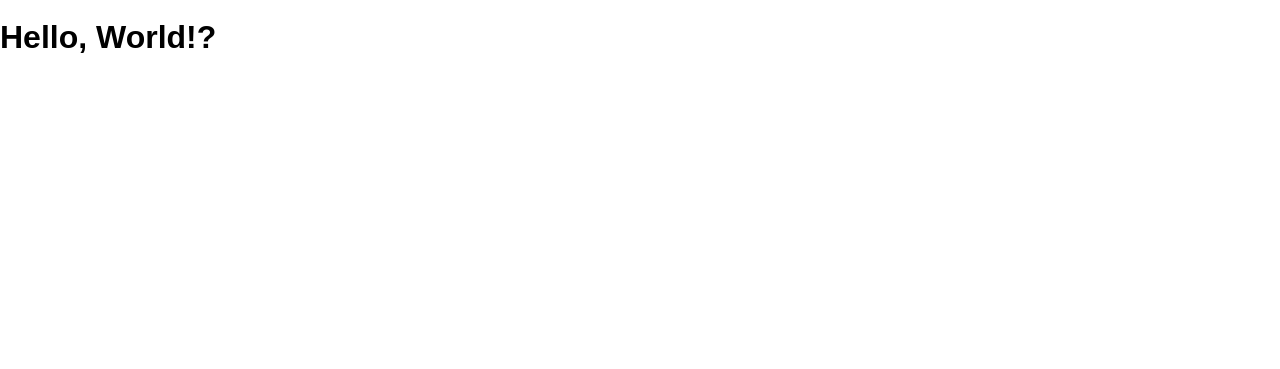
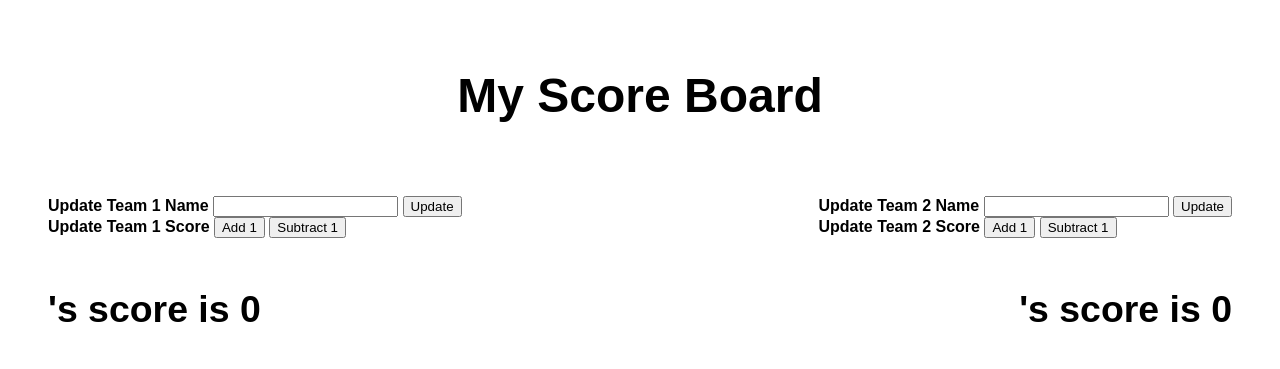
Before and after one commit to JamesEnoch89/day-1, a website: page public/index.html in a window 1280 px wide. Drawn offline with nearby package versions, Linux system fonts and the light colour scheme.

Commit message:
finished explorer ang version

```diff
--- a/package.json
+++ b/package.json
@@ -2,7 +2,7 @@
   "private": true,
   "scripts": {
     "deploy": "surge ./public --domain day-1.jenoch.surge.sh",
-    "start": "browser-sync start --server 'public' --files 'public'"
+    "start": "browser-sync start --server --startPath public --files public"
   },
   "dependencies": {
     "browser-sync": "^2.23.6",
--- a/public/index.html
+++ b/public/index.html
@@ -1,13 +1,65 @@
 <!DOCTYPE html>
 <html>
-  <head lang="en">
-    <meta charset="UTF-8">
-    <meta name="viewport" content="width=device-width, initial-scale=1">
-    <title>ScoreBoardAng</title>
-    <link rel="stylesheet" href="/screen.css">
-  </head>
-  <body>
-    <h1>Hello, World!</h1>
-    <script src="/main.js" charset="utf-8"></script>
-  </body>
+
+<head lang="en">
+  <meta charset="UTF-8">
+  <meta name="viewport" content="width=device-width, initial-scale=1">
+  <title>TeamScore</title>
+  <link rel="stylesheet" href="./screen.css">
+</head>
+
+<body ng-app="scoreBoardPage" ng-controller="mainController">
+  <section class="header">
+    <h1>My Score Board</h1>
+  </section>
+
+  <section class="team-container">
+    <section>
+      <h2>{{renamedteam1}}</h2>
+    </section>
+    <section class="team-two-name">
+      <h2>{{renamedteam2}}</h2>
+    </section>
+  </section>
+
+
+
+  <section class="name-update-container">
+    <section class="team-one-info">
+      <span>Update Team 1 Name</span>
+      <input type="text" ng-model="rename1">
+      <button ng-click="updatet1()">Update</button>
+      <br> Update Team 1 Score
+      <button ng-click="t1add1()">Add 1</button>
+      <button ng-click="t1sub1()">Subtract 1</button>
+    </section>
+
+    <section class="team-two-info">
+      <span>Update Team 2 Name</span>
+      <input type="text" name="" id="" ng-model="rename2">
+      <button ng-click="updatet2()">Update</button>
+      <br> Update Team 2 Score
+      <button ng-click="t2add1()">Add 1</button>
+      <button ng-click="t2sub1()">Subtract 1</button>
+    </section>
+  </section>
+
+<section class="score-update-container">
+  <section class="team1scoreContainer">
+    <h1>{{renamedTeam1}}'s score is {{teamOneScore}}</h1>
+  </section>
+
+  <section class="team2scoreContainer">
+    <h1>{{renamedTeam2}}'s score is  {{teamTwoScore}}</h1>
+  </section>
+</section>
+
+
+
+
+
+  <script src="//ajax.googleapis.com/ajax/libs/angularjs/1.6.9/angular.min.js"></script>
+  <script src="./main.js" charset="utf-8"></script>
+</body>
+
 </html>
--- a/public/main.js
+++ b/public/main.js
@@ -1,5 +1,86 @@
-const main = () => {
-  document.querySelector('h1').textContent += '?'
-}
+angular.
+  module("scoreBoardPage", [])
+  .controller("mainController", ($scope) => {
+    $scope.renamedTeam1 = "";
+    $scope.updatet1 = () => {
+      console.log("button was clicked")
+      $scope.renamedTeam1 = $scope.rename1;
+      console.log($scope.renamedTeam1)
+    }
+    $scope.renamedTeam2 = "";
+    $scope.updatet2 = () => {
+      console.log("button was clicked")
+      $scope.renamedTeam2 = $scope.rename2;
+      console.log($scope.renamedTeam2)
+    }
+    $scope.teamOneScore = 0;
+    $scope.t1add1 = () => {
+      $scope.teamOneScore = $scope.teamOneScore + 1;
+    }
+    $scope.teamOneScore = 0;
+    $scope.t1sub1 = () => {
+      $scope.teamOneScore = $scope.teamOneScore -= 1;
+    }
+    $scope.teamOneScore = 0;
+    $scope.t1add1 = () => {
+      $scope.teamOneScore = $scope.teamOneScore + 1;
+    }
+    $scope.teamOneScore = 0;
+    $scope.t1sub1 = () => {
+      $scope.teamOneScore = $scope.teamOneScore -= 1;
+    }
+    $scope.teamTwoScore = 0;
+    $scope.t2add1 = () => {
+      $scope.teamTwoScore = $scope.teamTwoScore + 1;
+    }
+    $scope.teamTwoScore = 0;
+    $scope.t2sub1 = () => {
+      $scope.teamOneScore = $scope.teamTwoScore -= 1;
+    }
+  })
 
-document.addEventListener('DOMContentLoaded', main)
+
+    // let total1 = 0;
+    // let total2 = 0;
+    // console.log(total1);
+
+    // const t1add1 = () => {
+    //   total1++;
+    //   console.log(total1)
+    //   const teamscore1 = document.querySelector(".teamonescore");
+    //   teamscore1.textContent = total1;
+    // }
+
+    // const t2add1 = () => {
+    //   total2++;
+    //   console.log(total1)
+    //   const teamscore2 = document.querySelector(".teamtwoscore");
+    //   teamscore2.textContent = total2;
+    // }
+
+    // const t1sub1 = () => {
+    //   total1--;
+    //   console.log(total1)
+    //   const teamscore1 = document.querySelector(".teamonescore");
+    //   teamscore1.textContent = total1;
+    // }
+
+    // const t2sub1 = () => {
+    //   total2--;
+    //   console.log(total1)
+    //   const teamscore2 = document.querySelector(".teamtwoscore");
+    //   teamscore2.textContent = total2;
+    // }
+// const updatet1 = () => {
+//   let updateTeamOne = document.querySelector(".rename1").value;
+//   console.log(updateTeamOne);
+//   const finalTeamName = document.querySelector(".renamedteam1")
+//   finalTeamName.textContent = updateTeamOne
+// }
+
+// const updatet2 = () => {
+//   let updateTeamTwo = document.querySelector(".rename2").value;
+//   console.log(updateTeamTwo);
+//   const finalTeamName = document.querySelector(".renamedteam2")
+//   finalTeamName.textContent = updateTeamTwo
+// }
--- a/public/screen.css
+++ b/public/screen.css
@@ -6,4 +6,43 @@ body {
   margin: 0;
   min-height: 100%;
   font: 16px / 1 sans-serif;
+  padding: 2em;
 }
+
+.header{
+  display: flex;
+  justify-content: center;
+  font-size: 200%;
+}
+
+.team-container{
+  display: flex;
+  flex-direction: row;
+  justify-content: space-around;
+}
+
+.team1scoreContainer{
+  font-size: 200%;
+}
+
+.team2scoreContainer{
+  font-size: 200%;
+}
+
+.name-update-container{
+  display: flex;
+  flex-direction: row;
+  font-weight: bold;
+  justify-content: space-between;
+  flex-wrap: nowrap;
+  margin: 1em;
+}
+
+.score-update-container{
+  display: flex;
+  flex-direction: row;
+  font-weight: bold;
+  justify-content: space-between;
+  flex-wrap: nowrap;
+  margin: 1em;
+}
```
